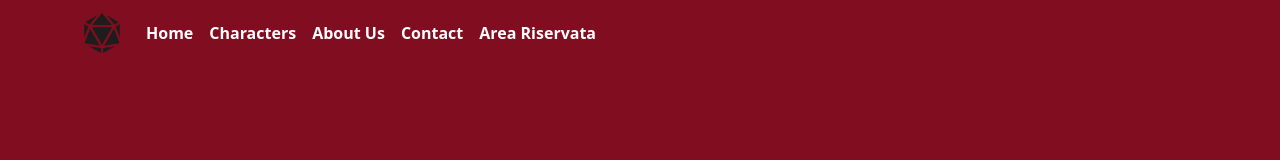
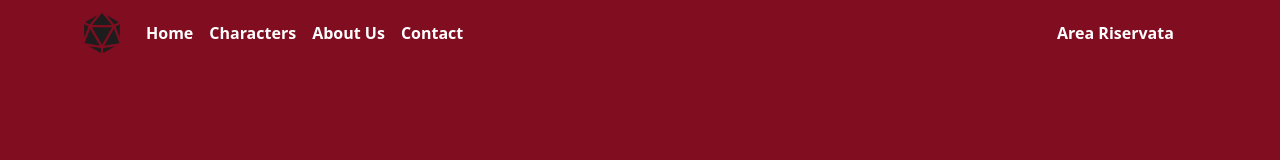
Before and after one commit to Dan848/vite-game-creator, a Vue app: page / in a window 1280 px wide. Shown: the top 160 px of the page. Built offline with nearby package versions, Linux system fonts and the light colour scheme; a web font is replaced by a local one.

Commit message:
fixed header

```diff
--- a/src/components/HeaderComponent.vue
+++ b/src/components/HeaderComponent.vue
@@ -34,14 +34,11 @@
                 {{ item.label }}
               </router-link>
             </li>
-
-            <li class="text-white ps-2 ms-auto">
-              <a href="http://localhost:8000">
-                Area Riservata
-                <i class="fas fa-user fa-fw"></i>
-              </a>
-            </li>
           </ul>
+          <a href="http://localhost:8000">
+            Area Riservata
+            <i class="fas fa-user fa-fw"></i>
+          </a>
         </div>
       </div>
     </nav>
```
